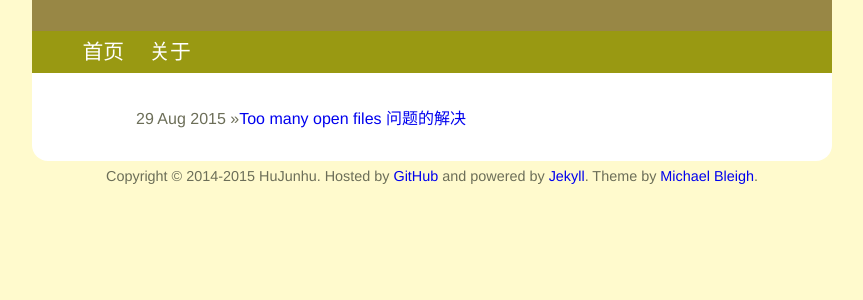
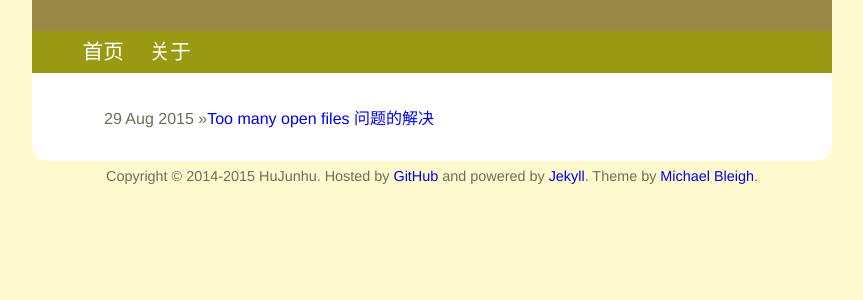
Before and after one commit to hujunhu/hujunhu.github.io, a Jekyll site: the page built from index.html, in a window 1280 px wide. Shown: the part 134-434 px from the top of the page, without its empty margins (208-1071 px from the left). Built offline with Jekyll 4.4.1, drawn with Linux system fonts in a browser that asks for light colours.

Commit message:
首页文章列表样式更改

```diff
--- a/css/all.css
+++ b/css/all.css
@@ -59,6 +59,7 @@ a:link {
 
 #content h1 {
   font-size: 2em;
+  margin-top: 0;
 }
 
 #content h2 {
@@ -76,6 +77,7 @@ a:link {
 
 #post_list ul {
   list-style-type: none;
+  margin: 0;
 }
 
 #footer {
```
